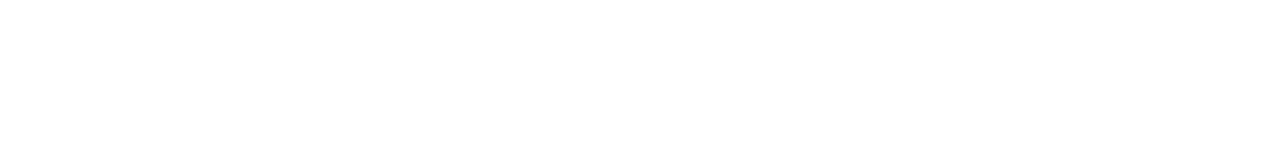
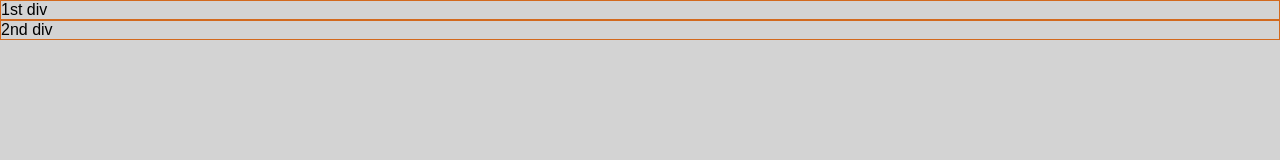
Before and after one commit to MJFoster/Karma-Clone, a plain HTML site: page index.html in a window 1280 px wide. Drawn offline with Linux system fonts and the light colour scheme.

```diff
--- a/css/style.css
+++ b/css/style.css
@@ -0,0 +1,6 @@
+body {
+    background-color: LightGray;
+}
+div {
+    border: 1px solid Chocolate;
+}
--- a/index.html
+++ b/index.html
@@ -7,6 +7,7 @@
 	<link rel="stylesheet" type="text/css" href="css/style.css">
 </head>
 <body>
-
+	<div>1st div</div>
+	<div>2nd div</div>
 </body>
 </html>
```
